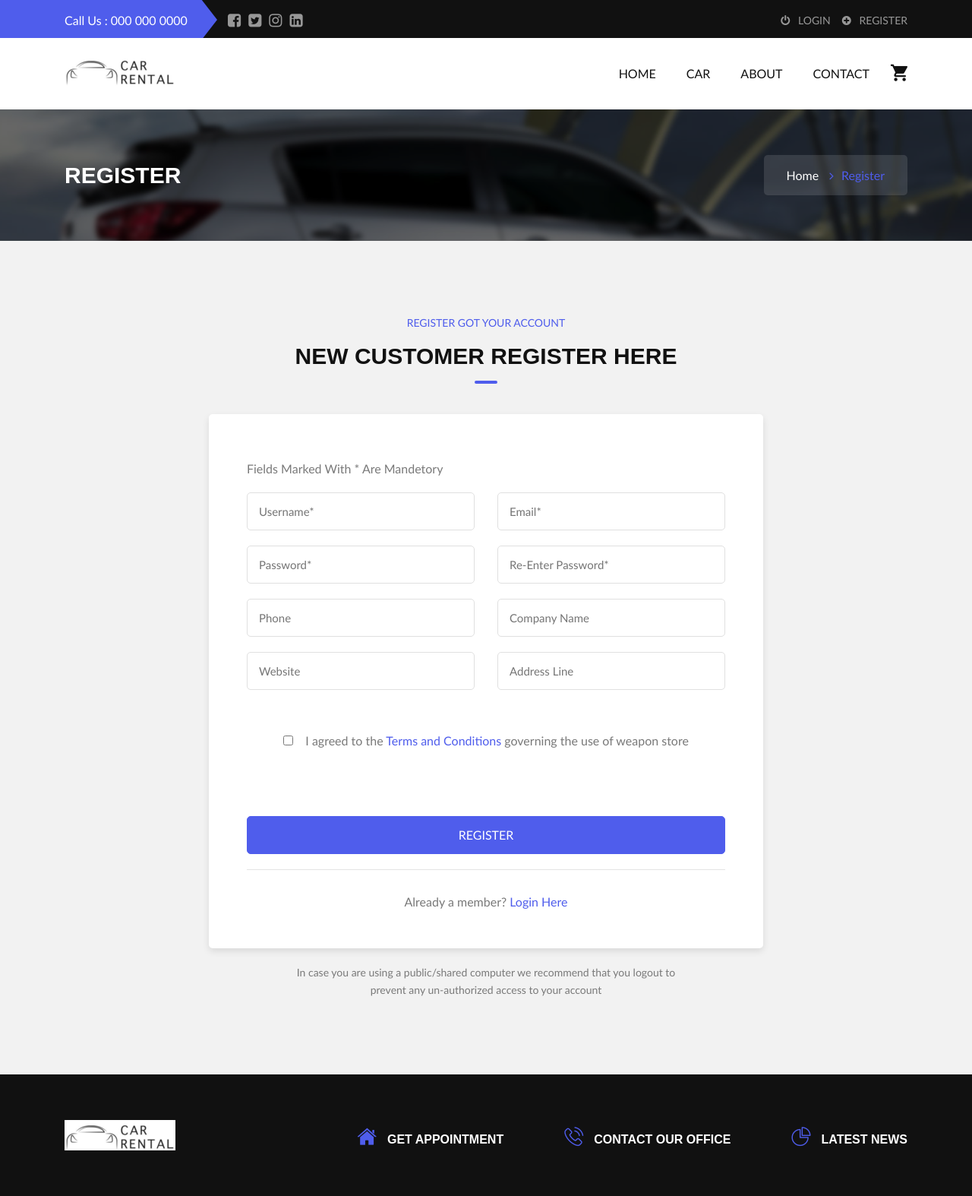
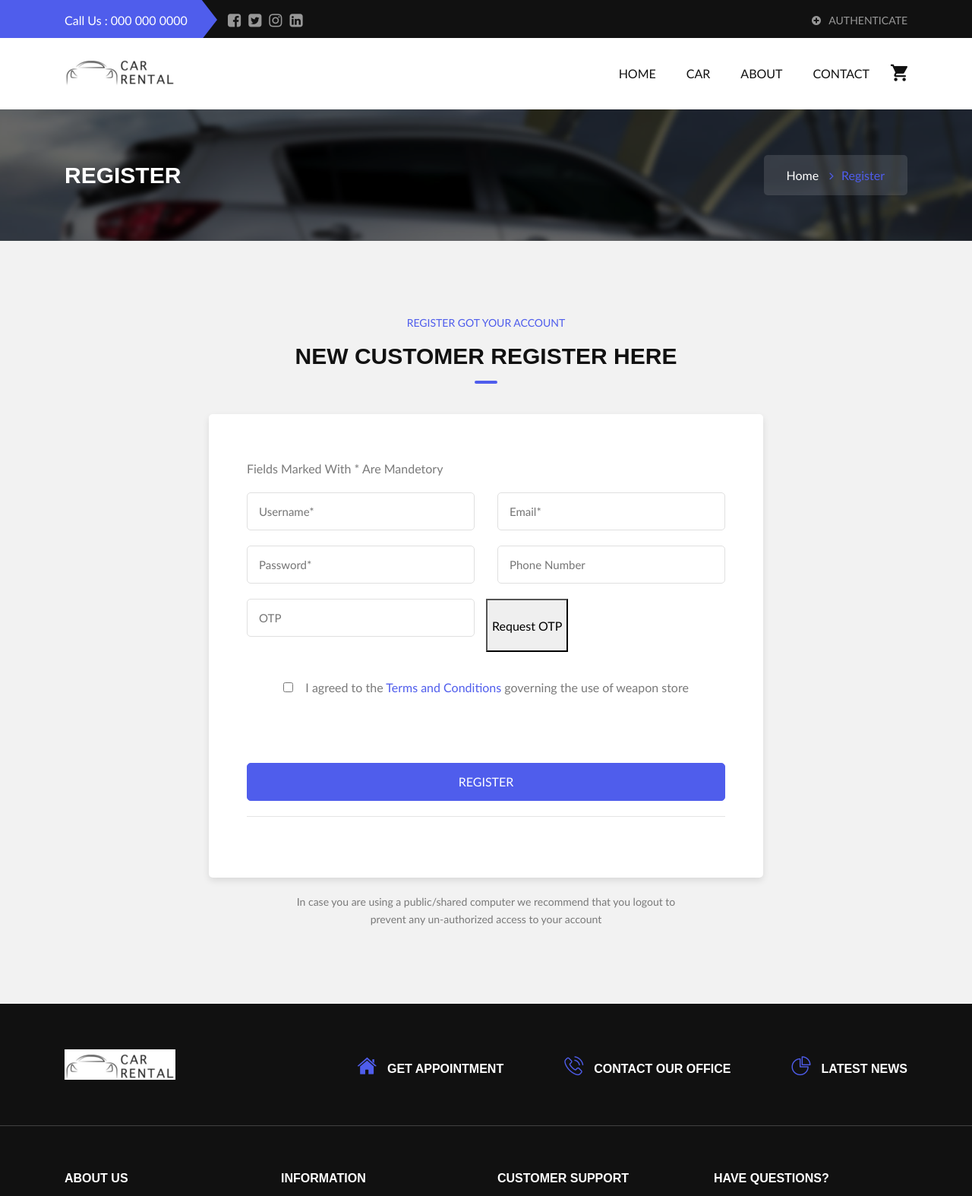
Before and after one commit to bharathkumar192/carRental, a Flask app: page /register in a window 1280 px wide. Shown: the top 1574 px of the page at 76% size. Run offline with Flask 3, Linux system fonts and the light colour scheme; some libraries are stand-ins or nearby versions; some web fonts are replaced.

Commit message:
some more changes

```diff
--- a/app.py
+++ b/app.py
@@ -2,12 +2,12 @@
 
 
 
-
+user_mail=''
 app = Flask(__name__)
 
 @app.route('/')
 def home():
-    return render_template('index.html')
+    return render_template('index.html', show_item='', display=1)
 
 
 @app.route('/about', methods=['GET','POST'])
@@ -29,7 +29,7 @@
     # The following code assumes that you have done so.
     try:
         # phone_auth_data = auth.sign_in_with_phone_number(phone_number)
-        session['verification_id'] = phone_auth_data['id']
+        # session['verification_id'] = phone_auth_data['id']
         return jsonify({'success': True})
     except Exception as e:
         return jsonify({'success': False, 'error': str(e)})
@@ -47,6 +47,70 @@
         return jsonify({'success': False, 'error': str(e)})
 
 
+import random
+import smtplib
+from email.mime.multipart import MIMEMultipart
+from email.mime.text import MIMEText
+
+def send_email(otp, recipient_email):
+    sender_email = "maadhavi.nirati@gmail.com"
+    sender_password = "ovqz pbvb vmmt umgz"
+
+    # Create message
+    msg = MIMEMultipart('alternative')
+    msg['Subject'] = "Your OTP"
+    msg['From'] = sender_email
+    msg['To'] = recipient_email
+
+    # Create the body of the message
+    html = '''<html>
+        <head>
+            <style>
+                .otp-style {{
+                    font-size: 18px;
+                    color: #333333;
+                    font-weight: bold;
+                }}
+            </style>
+        </head>
+        <body>
+            <p>Your OTP is: <span class="otp-style">{}</span></p>
+        </body>
+        </html>'''.format(otp)
+
+
+    part2 = MIMEText(html, 'html')
+
+    # Attach parts into message container
+    msg.attach(part2)
+
+    # Send the message via local SMTP server
+    mail = smtplib.SMTP('smtp.gmail.com', 587)
+    mail.ehlo()
+    mail.starttls()
+    mail.login(sender_email, sender_password)
+    mail.sendmail(sender_email, recipient_email, msg.as_string())
+    mail.quit()
+
+
+def generate_otp():
+    return ''.join([str(random.randint(0, 9)) for _ in range(6)])
+
+
+@app.route('/validate', methods=['GET','POST'])
+def validate():
+    global user_mail
+    data = request.json
+    email = data['email']
+    user_mail = email
+    otp = generate_otp()
+    print(otp)
+    send_email(otp, email)
+    return render_template('login.html')
+
+@app.route('/logged', methods=['POST','GET'])
+def logged():
+    return render_template('index.html', user_email=user_mail, display='',show_item=1)
 
 @app.route('/register', methods=['GET','POST'])
 def register():
--- a/templates/about.html
+++ b/templates/about.html
@@ -53,9 +53,8 @@
 				</div>
 				<div class="x_top_header_all_select_box_wrapper">
 					<ul>
-						<li class="login">	<a href="{{ url_for('login') }}"><i class="fa fa-power-off"></i> &nbsp;&nbsp;login</a>
-						</li>
-						<li class="register">	<a href="{{ url_for('register') }}"><i class="fa fa-plus-circle"></i> &nbsp;&nbsp;register</a>
+
+						<li class="register">	<a href="{{ url_for('register') }}"><i class="fa fa-plus-circle"></i> &nbsp;&nbsp;Authenticate</a>
 						</li>
 					</ul>
 				</div>
--- a/templates/car_accessories.html
+++ b/templates/car_accessories.html
@@ -53,9 +53,8 @@
 				</div>
 				<div class="x_top_header_all_select_box_wrapper">
 					<ul>
-						<li class="login">	<a href="{{ url_for('login') }}"><i class="fa fa-power-off"></i> &nbsp;&nbsp;login</a>
-						</li>
-						<li class="register">	<a href="{{ url_for('register') }}"><i class="fa fa-plus-circle"></i> &nbsp;&nbsp;register</a>
+
+						<li class="register">	<a href="{{ url_for('register') }}"><i class="fa fa-plus-circle"></i> &nbsp;&nbsp;Authenticate</a>
 						</li>
 					</ul>
 				</div>
--- a/templates/car_booking_done.html
+++ b/templates/car_booking_done.html
@@ -54,9 +54,8 @@
 				</div>
 				<div class="x_top_header_all_select_box_wrapper">
 					<ul>
-						<li class="login">	<a href="{{ url_for('login') }}"><i class="fa fa-power-off"></i> &nbsp;&nbsp;login</a>
-						</li>
-						<li class="register">	<a href="{{ url_for('register') }}"><i class="fa fa-plus-circle"></i> &nbsp;&nbsp;register</a>
+
+						<li class="register">	<a href="{{ url_for('register') }}"><i class="fa fa-plus-circle"></i> &nbsp;&nbsp;Authenticate</a>
 						</li>
 					</ul>
 				</div>
--- a/templates/register.html
+++ b/templates/register.html
@@ -53,9 +53,8 @@
 				</div>
 				<div class="x_top_header_all_select_box_wrapper">
 					<ul>
-						<li class="login">	<a href="{{ url_for('login') }}"><i class="fa fa-power-off"></i> &nbsp;&nbsp;login</a>
-						</li>
-						<li class="register">	<a href="{{ url_for('register') }}"><i class="fa fa-plus-circle"></i> &nbsp;&nbsp;register</a>
+
+						<li class="register">	<a href="{{ url_for('register') }}"><i class="fa fa-plus-circle"></i> &nbsp;&nbsp;Authenticate</a>
 						</li>
 					</ul>
 				</div>
@@ -235,50 +234,38 @@
                             <div class="jp_regiter_top_heading">
                                 <p>Fields marked with * are mandetory </p>
                             </div>
-                            <div class="row clearfix">
+							<form action="/">
+							<div class="row clearfix">
                                 <!--Form Group-->
                                 <div class="form-group col-md-6 col-sm-6 col-xs-12">
-                                    <input type="text" name="field-name" value="" placeholder="Username*">
+                                    <input type="text" name="username" value="" placeholder="Username*">
                                 </div>
                                 <!--Form Group-->
                                 <div class="form-group col-md-6 col-sm-6 col-xs-12">
-                                    <input type="text" name="field-name" value="" placeholder="Email*">
+                                    <input type="email" name="email" value="" placeholder="Email*">
                                 </div>
                                 <!--Form Group-->
                                 <div class="form-group col-md-6 col-sm-6 col-xs-12">
 
                                     <input type="password" name="field-name" value="" placeholder="password*">
                                 </div>
-                                <!--Form Group-->
-                                <div class="form-group col-md-6 col-sm-6 col-xs-12">
 
-                                    <input type="password" name="field-name" value="" placeholder="re-enter password*">
-                                </div>
 
                                 <!--Form Group-->
                                 <div class="form-group col-md-6 col-sm-6 col-xs-12">
 
-                                    <input type="text" name="field-name" value="" placeholder="phone">
-                                </div>
-
-                                <!--Form Group-->
-                                <div class="form-group col-md-6 col-sm-6 col-xs-12">
-
-                                    <input type="text" name="field-name" value="" placeholder="company name">
+                                    <input type="number" name="field-name" value="" placeholder="Phone Number">
 
                                 </div>
 
                                 <!--Form Group-->
                                 <div class="form-group col-md-6 col-sm-6 col-xs-12">
 
-                                    <input type="text" name="field-name" value="" placeholder="website">
+                                    <input type="number" name="otp" value="" placeholder="OTP">
 
                                 </div>
-                                <!--Form Group-->
-                                <div class="form-group col-md-6 col-sm-6 col-xs-12">
+								<button id="request-otp-btn">Request OTP</button>
 
-                                    <input type="text" name="field-name" value="" placeholder="address line">
-                                </div>
 
                                 <div class="form-group col-lg-12 col-md-12 col-sm-12 col-xs-12">
                                     <div class="check-box text-center">
@@ -289,12 +276,34 @@
                             </div>
 
                             <div class="login_btn_wrapper register_btn_wrapper login_wrapper register_wrapper_btn">
-                                <a href="#" class="btn btn-primary login_btn"> register </a>
-                            </div>
-                            <div class="login_message">
-                                <p>Already a member? <a href="login.html"> Login Here </a> </p>
+                                <a href="{{url_for('logged')}}" type="submit" class="btn btn-primary login_btn"> register </a>
                             </div>
 
+							<script>
+								document.getElementById('request-otp-btn').addEventListener('click', function(event) {
+									event.preventDefault();  // Prevent the default form submission
+
+									var email = document.getElementsByName('email')[0].value;
+									// Make an AJAX request to your Flask server
+									fetch('/validate', {
+										method: 'POST',
+										headers: {
+											'Content-Type': 'application/json',
+										},
+										body: JSON.stringify({ email: email }),
+									})
+									.then(response => response.json())
+									.then(data => {
+										console.log('Success:', data);
+										// You can do something here upon success
+									})
+									.catch((error) => {
+										console.error('Error:', error);
+									});
+								});
+								</script>
+
+						</form>
                         </div>
 
                     </div>
```
Also changed, not shown: templates/car_booking.html (+17 -18 lines), templates/cardetail.html (+6 -7 lines), templates/index.html (+30 -27 lines).
